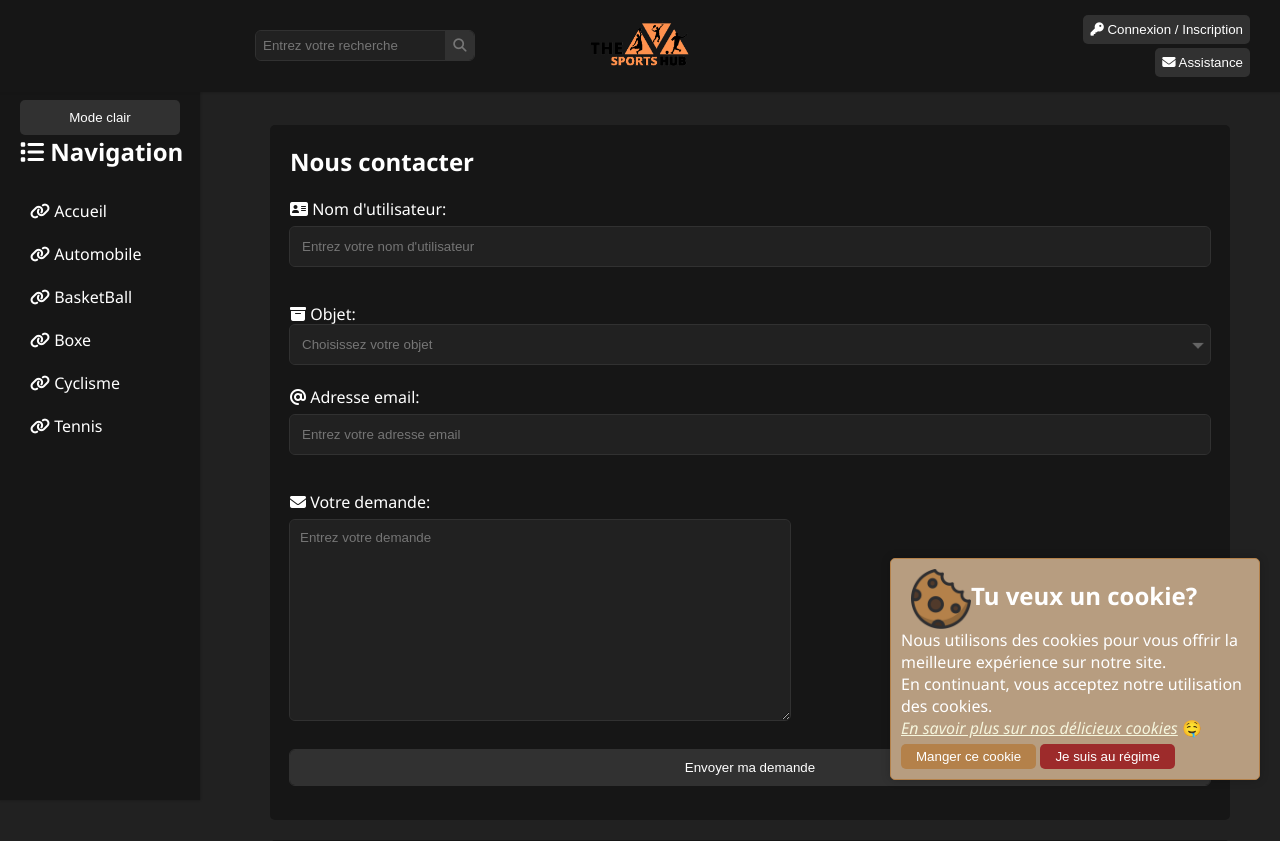
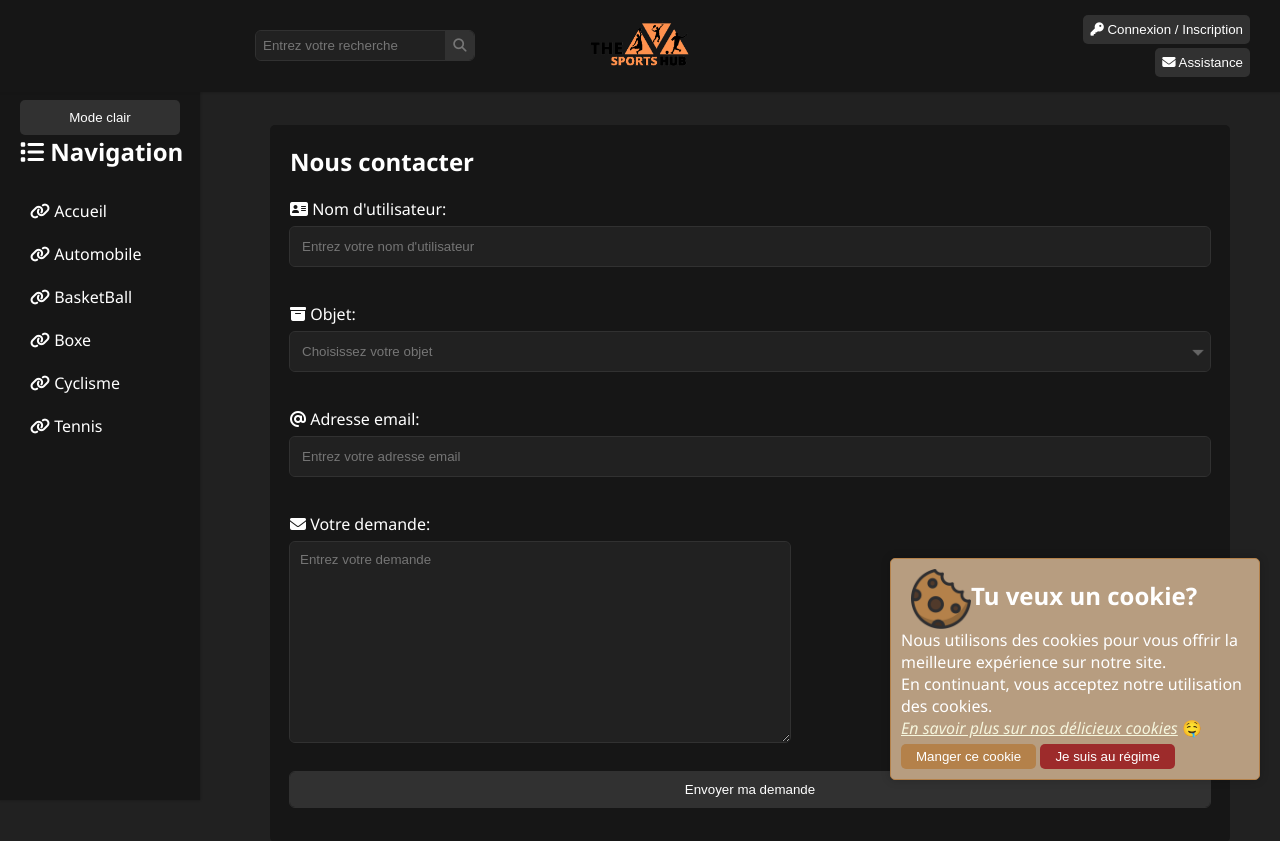
Before and after one commit to Prescillia-M/Projet-fil-rouge, a PHP site: page /assistance.php in a window 1280 px wide. Shown: the top 841 px of the page. Run offline with PHP 8.4, Linux system fonts and the light colour scheme.

Commit message:
Page assistance: Fix margin (select menu)

```diff
--- a/css/style.css
+++ b/css/style.css
@@ -301,6 +301,7 @@ footer ul li {
   height: 450px;
   justify-content: center;
   align-items: center;
+  z-index: 99999;
 }
 
 .modal-content-cookie {
@@ -385,6 +386,8 @@ footer ul li {
   padding: 12px;
   border: none;
   border-radius: 5px;
+  margin-top: 7px;
+  margin-bottom: 15px;
   appearance: none;
   background-image: url('../assets/dropdown.png');
   background-repeat: no-repeat;
@@ -434,9 +437,6 @@ footer ul li {
   border: none;
   border-radius: 0 5px 5px 0;
 }
-
-
-
 
 /*
 
```
